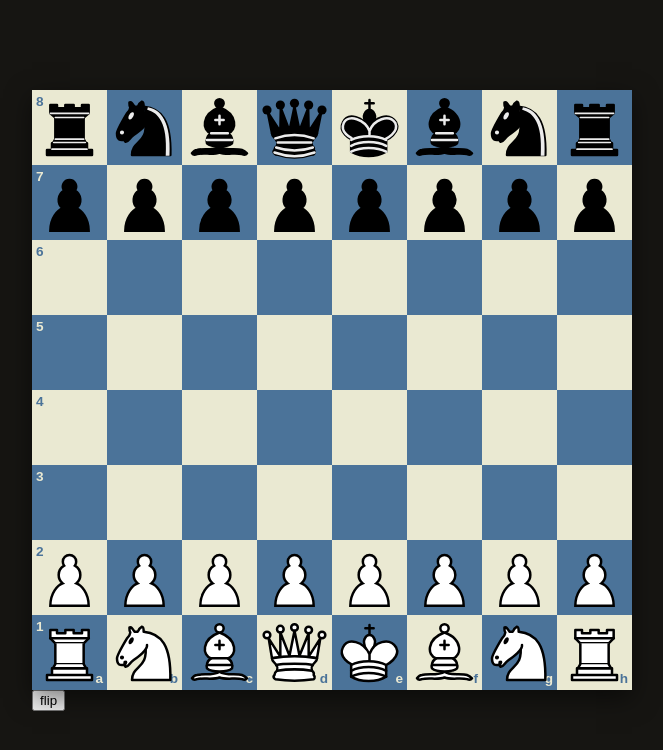
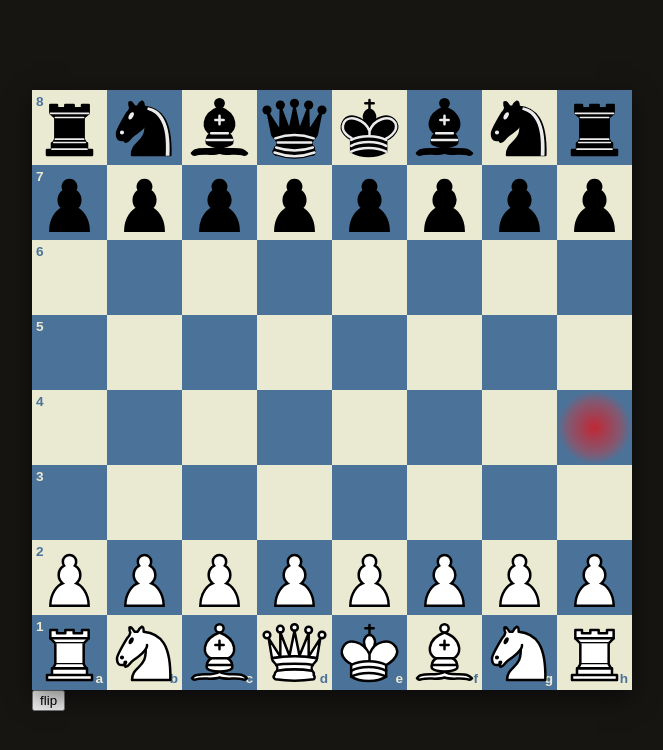
Before and after one commit to N1RAJN/Chess, a React (Vite) app in the folder frontend/: page / in a window 1280 px wide. Shown: the top 750 px of the page, without its empty margins (308-971 px from the left). Built offline with nearby package versions, Linux system fonts and the light colour scheme.

Commit message:
Styling for square highlights: Slop

```diff
--- a/frontend/src/components/PlayField.jsx
+++ b/frontend/src/components/PlayField.jsx
@@ -1,17 +1,23 @@
 import ChessBoard from "./board/ChessBoard.jsx";
 import Coordinate from "./board/Coordinate.jsx";
 import Piece from "./board/Piece.jsx";
+import Square from "./board/Square.jsx";
 import { startingPosition } from "../utils/startingPosition.js";
 import { useState } from "react";
 import { FlippedContext } from "../contexts/FlippedContext.js";
 import { useChessGame } from "../hooks/useChessGame.js";
 
+// NOTE: Square (and piece) coordinates are marked as file-rank (colum-row)
+// Range: [1, 8]
+
+// NOTE: Whereas, board state 2D-array uses row-column
+// Range: [0, 7]
 
 function PlayField() {
     const [isFlipped, setIsFlipped] = useState(false);
     const [board, selectedSquare, activeHighlights, handleClick] = useChessGame();
 
-    function processClick(e) {
+    function processClick(e) { // Find the square coords
         e.preventDefault();
         let square;
         if (e.target.nodeName === "IMG")
@@ -27,6 +33,10 @@ function PlayField() {
                 processClick(e)
             }}>
                 <ChessBoard key={"chessboard"} />
+                <div className="highlights-layer">
+                    {/* TODO: Render the active highlights here */}
+                    <Square rank={3} file={3} isCheck={true} color={"black"} style={{ '--rank': 4, '--file': 8 }}></Square>
+                </div>
                 <Coordinate key={"coordinate-rank"} axis={"rank"} />
                 <Coordinate key={"coordinate-file"} axis={"file"} />
 
--- a/frontend/src/components/board/Square.jsx
+++ b/frontend/src/components/board/Square.jsx
@@ -1,5 +1,16 @@
-function Square({ color, rank, file }) {
-    return (<div id={`square-${file}${rank}`} className={`square ${color}`}>
-    </div>)
+function Square({ color, rank, file, style, isLastMove = false, isCheck = false, isLegalMove = false, isCapture = false }) {
+    const baseClass = `square ${color}`;
+    const highlightClasses = [];
+    if (isLastMove) highlightClasses.push("highlight-last-move");
+    if (isLegalMove) highlightClasses.push("highlight-move");
+    if (isCheck) highlightClasses.push("highlight-check");
+    if (isCapture) highlightClasses.push("highlight-capture");
+
+    let finalClass = `${baseClass} ${highlightClasses.join(' ')}`.trim();
+    let id = `square-${file}${rank}`;
+    if (highlightClasses.length !== 0) id += " highlight";
+
+    return (<div id={id} className={finalClass} style={style} >
+    </div >)
 }
 export default Square;
--- a/frontend/src/style/playfield.css
+++ b/frontend/src/style/playfield.css
@@ -7,7 +7,8 @@
     box-shadow: 0 8px 24px rgba(0, 0, 0, 0.5);
 }
 
-.chessboard {
+.chessboard,
+.highlights-layer {
     display: grid;
     grid-template-columns: repeat(8, 1fr);
     grid-template-rows: repeat(8, 1fr);
@@ -19,7 +20,8 @@
     z-index: 1;
 }
 
-.chessboard.flipped {
+.chessboard.flipped,
+.highlights-layer.flipped {
     transform: rotate(180deg);
 }
 
@@ -42,6 +44,78 @@
     background-color: #4b7399;
 }
 
+.square.highlight-move,
+.square.highlight-capture,
+.square.highlight-last-move,
+.square.highlight-check {
+    width: 100%;
+    height: 100%;
+    display: flex;
+    align-items: center;
+    justify-content: center;
+    position: relative;
+    pointer-events: auto;
+    grid-row-start: calc(9 - var(--rank));
+    grid-column-start: calc(var(--file));
+}
+
+.square.highlight-move::after {
+    content: '';
+    width: 30%;
+    height: 30%;
+    background-color: rgba(0, 0, 0, 0.18);
+    border-radius: 50%;
+    transition: width 0.15s ease, height 0.15s ease, border-radius 0.15s ease, background-color 0.15s ease;
+    pointer-events: none;
+}
+
+.square.highlight-move:hover::after {
+    width: 100%;
+    height: 100%;
+    border-radius: 0%;
+    background-color: rgba(255, 255, 255, 0.15);
+    cursor: pointer;
+}
+
+.square.highlight-capture::after {
+    content: '';
+    width: 85%;
+    height: 85%;
+    border: 5px solid rgba(0, 0, 0, 0.18);
+    border-radius: 50%;
+    box-sizing: border-box;
+    transition: background-color 0.15s ease, border-radius 0.15s ease, border 0.15s ease;
+    pointer-events: none;
+}
+
+.square.highlight-capture:hover::after {
+    border: 0px solid transparent;
+    border-radius: 0%;
+    width: 100%;
+    height: 100%;
+    background-color: rgba(235, 97, 80, 0.25);
+    cursor: pointer;
+}
+
+.square.highlight-last-move {
+    background-color: rgba(247, 247, 105, 0.4);
+}
+
+.square.highlight-check {
+    background: radial-gradient(circle,
+            rgba(255, 0, 0, 0.65) 0%,
+            rgba(231, 42, 42, 0.35) 50%,
+            rgba(0, 0, 0, 0) 70%);
+}
+
+.highlights-layer {
+    position: absolute;
+    top: 0;
+    left: 0;
+    z-index: 5;
+    pointer-events: none;
+}
+
 .coordinate-container {
     position: absolute;
     display: flex;
@@ -49,7 +123,7 @@
     font-family: sans-serif;
     font-weight: bold;
     font-size: clamp(0.6rem, 2.5vw, 0.85rem);
-    z-index: 2;
+    z-index: 10;
 }
 
 .coordinate {
@@ -111,7 +185,7 @@
     height: 100%;
     min-width: 256px;
     min-height: 256px;
-    z-index: 5;
+    z-index: 20;
     pointer-events: none;
 }
 
--- a/frontend/src/utils/chessEngine.js
+++ b/frontend/src/utils/chessEngine.js
@@ -47,7 +47,7 @@ export function initBoard() {
 function calculatePawnMoves(board, row, col) {
     /**@type {ChessPiece}*/
     const pawn = board[row][col];
-    console.assert(pawn !== null, board, row, col, "Not a pawn");
+    if (pawn.type !== "P") throw new Error("Not a pawn");
 
     const initRow = pawn.colour === "w" ? 1 : 6;
 
@@ -139,6 +139,5 @@ export function getLegalMoves(board, row, col) {
 
     return calculateMoves(directions, board, row, col, limitDepth);
 }
-
 /**
  */
```
